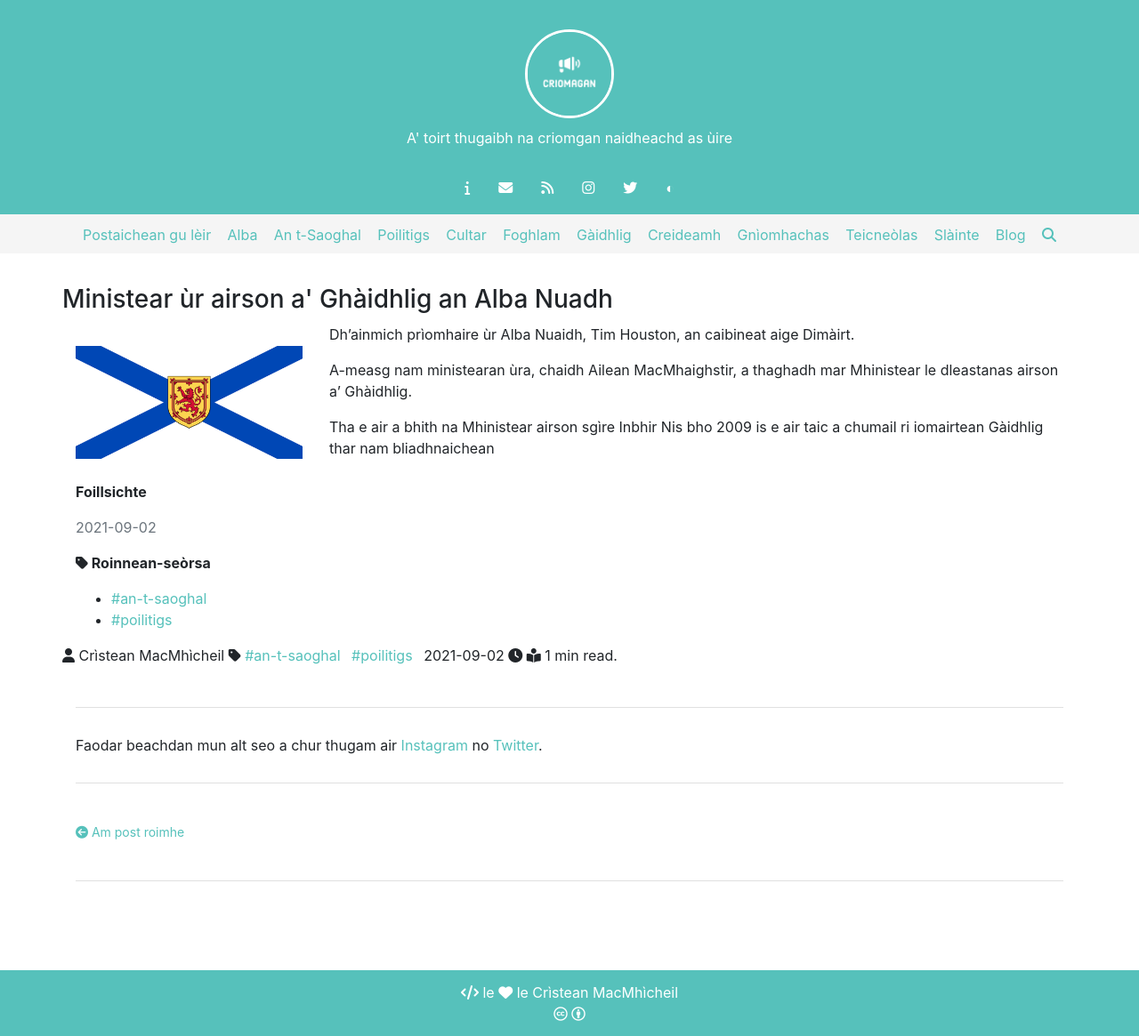
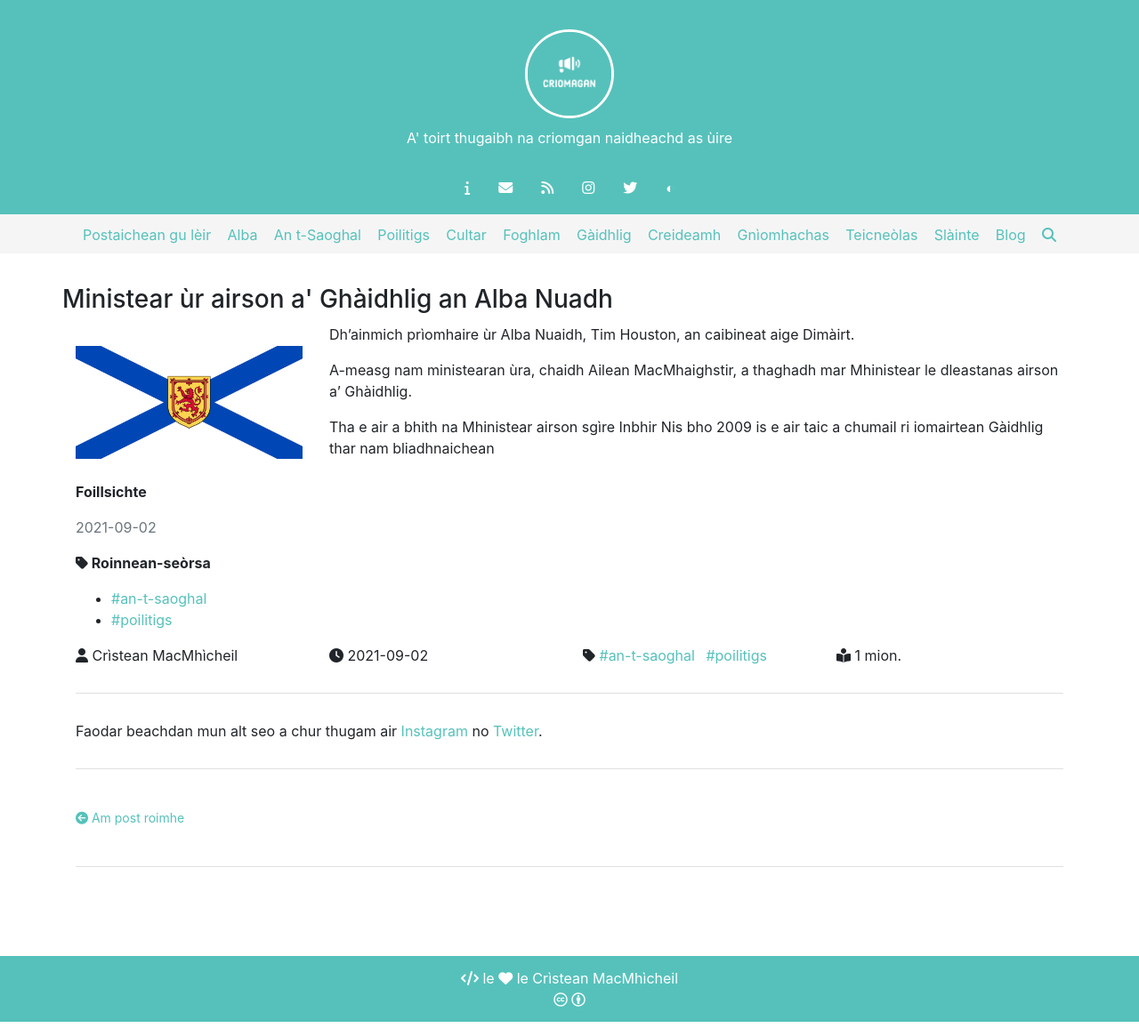
Before and after one commit to criomagan/criomagan.github.io, a Jekyll site: the page built from _posts/2021-09-02-ministear-ur-airson-a-ghaidhlig-an-alba-nuadh.md, in a window 1280 px wide. Shown: the whole page at 89% size. Built offline with Jekyll 4.4.1, drawn with Linux system fonts in a browser that asks for light colours; nearby versions of some CDN libraries.

Commit message:
Update post.html

```diff
--- a/_layouts/post.html
+++ b/_layouts/post.html
@@ -36,16 +36,25 @@ layout: default
       </div>
     </div>
     <div class="row">
-      <p>
+      <div class="col-md-3">
         <i class="fas fa-user"></i> {{ page.author }}
+      </div>
+      <div class="col-md-3">
+        <i class="fas fa-clock"></i> {{ page.date | date: "%Y-%m-%d" }}
+      </div>
+      <div class="col-md-3">
         <i class="fa fa-tag"></i> {% for category in page.categories %}
           <a class="post-category-link" href="{{ site.baseurl }}/roinn-seorsa/{{ category }}">
             #{{ category }}
           </a>
-      {% endfor %} {{ page.date | date: "%Y-%m-%d" }} <i class="fas fa-clock"></i> <i class="fas fa-book-reader"></i> <span class="reading-time" title="Estimated read time">
-    {% assign words = include.content | strip_html | number_of_words %}
-    {{ words | divided_by: 180 | plus: 1 }} min read.
-</span>
+        {% endfor %}
+      </div>
+      <div class="col-md-3">
+        <i class="fas fa-book-reader"></i> <span class="reading-time" title="Estimated read time">
+        {% assign words = include.content | strip_html | number_of_words %}
+        {{ words | divided_by: 180 | plus: 1 }} mion.
+        </span>
+      </div>
     </div>
     <div class="section-divider"></div>
       <!-- Display Disqus Comments Section -->
```
